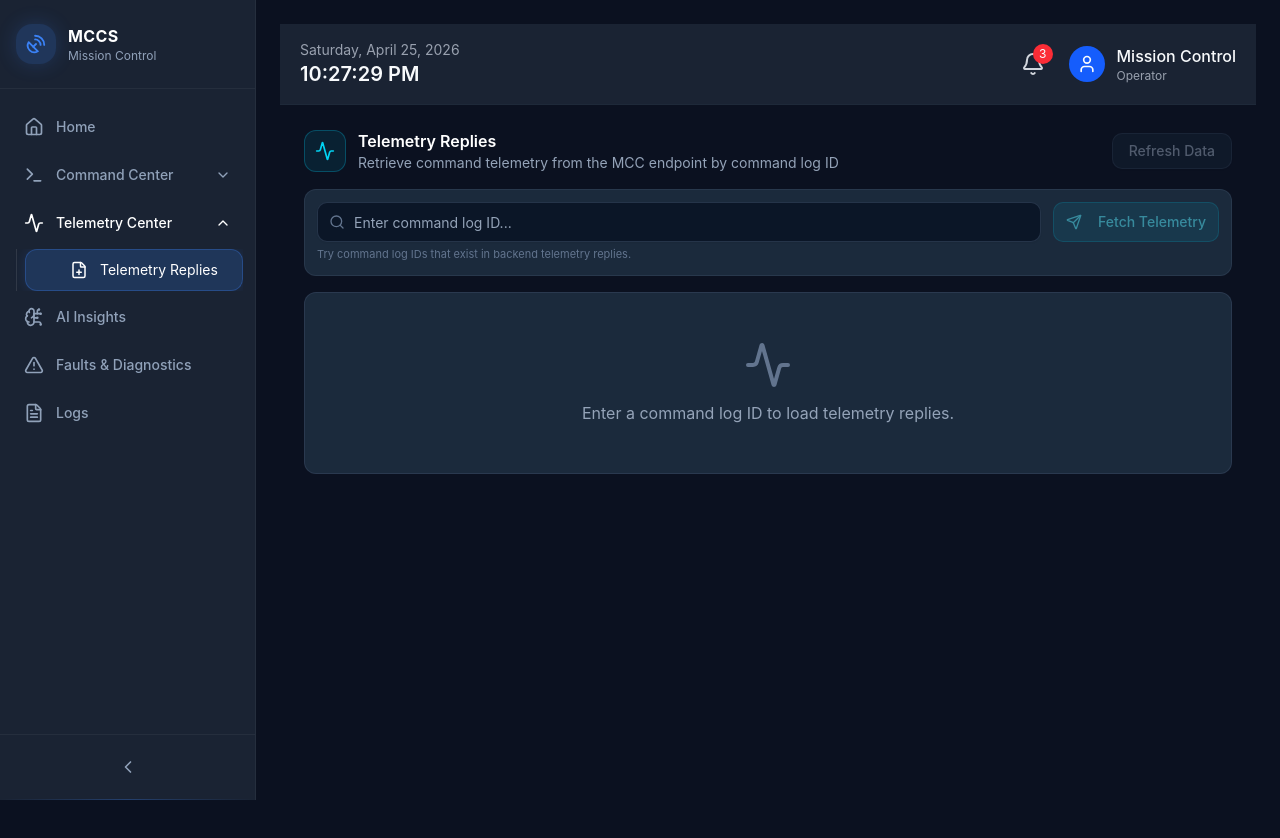
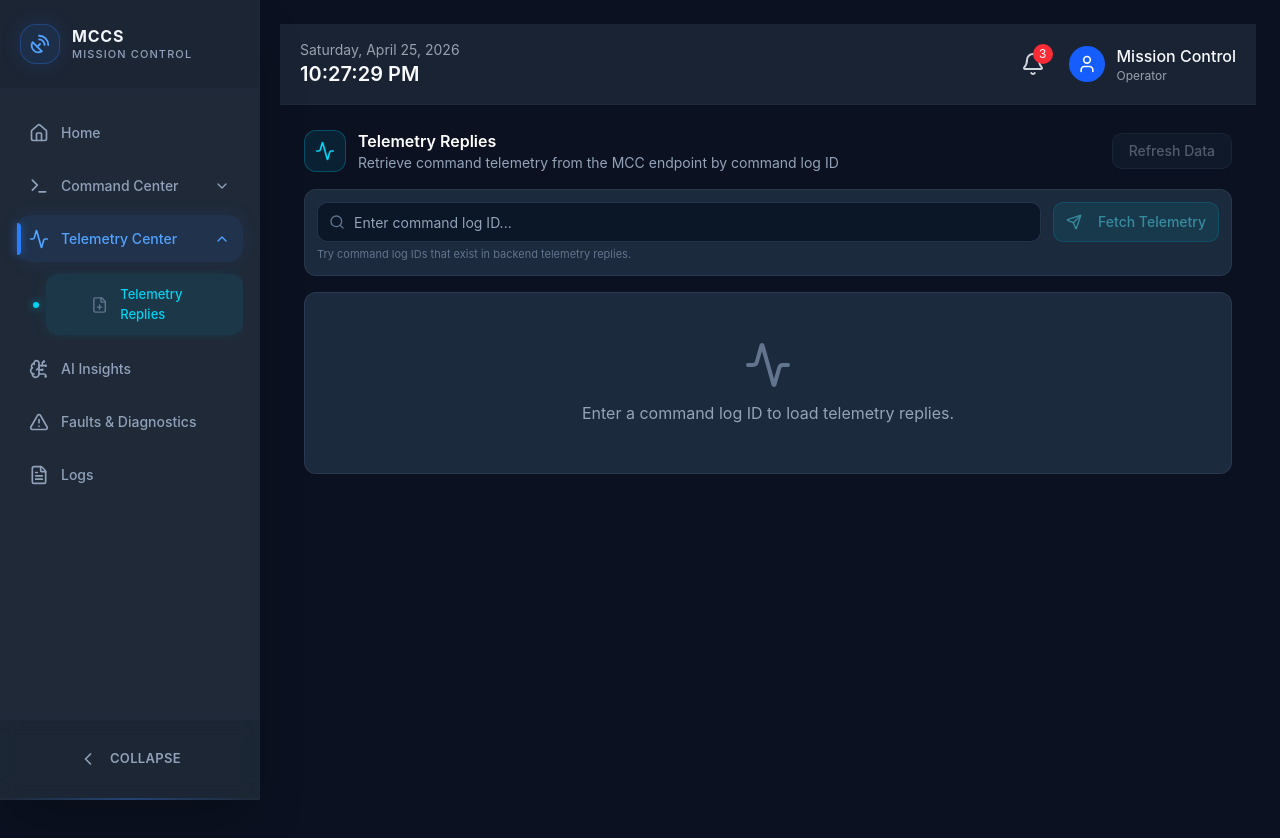
Before and after one commit to ahmedfarghaly261/MCC, a React (Vite) app: page /telemetry/replies in a window 1280 px wide. Shown: the top 838 px of the page. Built offline with nearby package versions, Linux system fonts and the light colour scheme.

Commit message:
refactor Sidebar component with improved styling and expanded functionality

```diff
--- a/src/components/layout/Sidebar.tsx
+++ b/src/components/layout/Sidebar.tsx
@@ -119,7 +119,14 @@ export default function Sidebar({ collapsed, onToggle }: SidebarProps) {
   );
 
   const toggleSection = (label: string) => {
-    if (collapsed) return;
+    if (collapsed) {
+      onToggle();
+      setExpandedSections((prev) => ({
+        ...prev,
+        [label]: true,
+      }));
+      return;
+    }
     setExpandedSections((prev) => ({
       ...prev,
       [label]: !prev[label],
@@ -127,39 +134,39 @@ export default function Sidebar({ collapsed, onToggle }: SidebarProps) {
   };
 
   const linkBaseClasses =
-    "flex items-center gap-3 px-3 py-3 rounded-lg text-sm font-medium transition-all duration-200 relative group";
+    "flex items-center gap-3 px-3 py-3 rounded-xl text-[14px] font-medium transition-all duration-300 relative group border border-transparent";
   const linkInactiveClasses =
-    "text-slate-400 hover:text-white hover:bg-white/5";
+    "text-slate-400 hover:text-slate-100 hover:border-slate-800/60 hover:bg-slate-800/40";
   const linkActiveClasses =
-    "text-white bg-primary/20 border border-primary/30 shadow-[0_0_12px_rgba(59,130,246,0.15)]";
+    "text-blue-400 bg-blue-500/10 border-blue-500/30 shadow-[0_0_20px_rgba(59,130,246,0.1)]";
 
   const subLinkBaseClasses =
-    "flex items-center gap-3 pl-11 pr-4 py-2.5 rounded-lg text-sm transition-all duration-200";
+    "flex items-center gap-3 pl-11 pr-4 py-2.5 rounded-lg text-[13px] font-medium transition-all duration-200 border border-transparent";
   const subLinkInactiveClasses =
-    "text-slate-400 hover:text-white hover:bg-white/5";
+    "text-slate-400 hover:text-slate-200 hover:bg-slate-800/40";
   const subLinkActiveClasses =
-    "text-white bg-primary/20 border border-primary/30 shadow-[0_0_12px_rgba(59,130,246,0.15)]";
+    "text-cyan-400 bg-cyan-500/10 border-cyan-500/20 shadow-[0_0_15px_rgba(6,182,212,0.1)]";
 
   return (
     <aside
-      className={`bg-[#1a2333] fixed top-0 left-0 z-40 flex h-screen flex-col border-r border-white/5 transition-all duration-300 ease-in-out ${
-        collapsed ? "w-18 overflow-visible" : "w-64"
+      className={`bg-card fixed top-0 left-0 z-40 flex h-screen flex-col border-r border-slate-800/80 shadow-2xl transition-all duration-300 ease-in-out ${
+        collapsed ? "w-20 overflow-visible" : "w-65"
       }`}
     >
       {/* Logo  */}
-      <div className="flex items-center gap-3 px-4 py-6 border-b border-white/5">
-        <div className="flex h-10 w-10 min-w-10 items-center justify-center rounded-xl bg-primary/20 shadow-[0_0_20px_rgba(59,130,246,0.2)]">
-          <SatelliteDish  className="text-primary" size={22} />
+      <div className="flex items-center gap-3 px-5 py-6 border-b border-slate-800/80 bg-slate-900/20">
+        <div className="flex h-10 w-10 min-w-10 items-center justify-center rounded-xl bg-blue-500/10 border border-blue-500/30 shadow-[0_0_20px_rgba(59,130,246,0.15)] transition-transform hover:scale-105">
+          <SatelliteDish className="text-blue-400" size={22} />
         </div>
         <div
-          className={`overflow-hidden transition-all duration-300 ${
+          className={`flex flex-col justify-center overflow-hidden transition-all duration-300 ${
             collapsed ? "w-0 opacity-0" : "w-auto opacity-100"
           }`}
         >
-          <h1 className="text-base font-bold tracking-wide text-white whitespace-nowrap">
+          <h1 className="text-base font-bold tracking-wider text-slate-100 whitespace-nowrap leading-tight">
             MCCS
           </h1>
-          <p className="text-xs text-slate-400 whitespace-nowrap">
+          <p className="text-[11px] font-medium text-slate-400 uppercase tracking-widest whitespace-nowrap">
             Mission Control
           </p>
         </div>
@@ -167,7 +174,7 @@ export default function Sidebar({ collapsed, onToggle }: SidebarProps) {
 
       {/* Navigation */}
       <nav
-        className={`flex-1 px-3 py-4 space-y-1 scrollbar-thin scrollbar-thumb-white/10 ${collapsed ? "overflow-visible" : "overflow-y-auto overflow-x-hidden"}`}
+        className={`flex-1 px-4 py-5 space-y-1.5 scrollbar-thin scrollbar-thumb-slate-800/80 hover:scrollbar-thumb-slate-700 ${collapsed ? "overflow-visible" : "overflow-y-auto overflow-x-hidden"}`}
       >
         {navItems.map((item) => {
           if (item.children) {
@@ -185,18 +192,22 @@ export default function Sidebar({ collapsed, onToggle }: SidebarProps) {
                     collapsed ? "justify-center px-0" : "justify-between"
                   } ${
                     hasActiveChild
-                      ? "text-white"
-                      : "text-slate-400 hover:text-white hover:bg-white/5"
+                      ? linkActiveClasses
+                      : linkInactiveClasses
                   }`}
                 >
+                  {/* Left border indicator for active link */}
+                  {hasActiveChild && (
+                    <span className="absolute left-0 top-1/2 -mt-4 h-8 w-1 rounded-r-lg bg-blue-500 shadow-[0_0_10px_rgba(59,130,246,0.6)]" />
+                  )}
                   <span
                     className={`flex items-center ${collapsed ? "" : "gap-3"}`}
                   >
-                    <span className="min-w-5 flex justify-center">
+                    <span className={`min-w-5 flex justify-center transition-colors ${hasActiveChild ? "text-blue-400" : ""}`}>
                       {item.icon}
                     </span>
                     <span
-                      className={`overflow-hidden transition-all duration-300 whitespace-nowrap ${
+                      className={`overflow-hidden transition-all duration-300 font-medium whitespace-nowrap ${
                         collapsed ? "w-0 opacity-0" : "w-auto opacity-100"
                       }`}
                     >
@@ -218,25 +229,37 @@ export default function Sidebar({ collapsed, onToggle }: SidebarProps) {
                 <div
                   className={`overflow-hidden transition-all duration-300 ease-in-out ${
                     isExpanded
-                      ? "max-h-96 opacity-100 mt-1"
+                      ? "max-h-96 opacity-100 mt-2"
                       : "max-h-0 opacity-0"
                   }`}
                 >
-                  <div className="space-y-0.5 ml-1 border-l border-white/10 pl-2">
+                  <div className="space-y-1 ml-4 border-l-2 border-slate-800 py-1 pl-3">
                     {item.children.map((child) => (
                       <NavLink
                          key={child.label}
                          to={child.path!}
                          className={({ isActive }) =>
-                          `${subLinkBaseClasses} ${
+                           `${subLinkBaseClasses} relative ${
                              isActive
                                ? subLinkActiveClasses
                                : subLinkInactiveClasses
                            }`
                          }
                        >
+                         {({ isActive }) => (
+                           <>
+                             {/* Indicator dot for active link */}
+                             <span
+                               className={`absolute -left-3.5 top-1/2 h-1.5 w-1.5 -translate-y-1/2 rounded-full transition-all duration-300 ${
+                                 isActive ? "bg-cyan-400 shadow-[0_0_8px_rgba(6,182,212,0.8)] opacity-100 scale-100" : "opacity-0 scale-0"
+                               }`}
+                             />
+                             <span className="min-w-4 flex justify-center text-slate-500">
                                 {child.icon}
+                             </span>
                              {child.label}
+                           </>
+                         )}
                        </NavLink>
                     ))}
                   </div>
@@ -257,34 +280,50 @@ export default function Sidebar({ collapsed, onToggle }: SidebarProps) {
                 } ${isActive ? linkActiveClasses : linkInactiveClasses}`
               }
             >
-              <span className="min-w-5 flex justify-center">
+              {({ isActive }) => (
+                <>
+                  {/* Left border indicator for active link */}
+                  {isActive && (
+                    <span className="absolute left-0 top-1/2 -mt-4 h-8 w-1 rounded-r-lg bg-blue-500 shadow-[0_0_10px_rgba(59,130,246,0.6)]" />
+                  )}
+                  <span className={`min-w-5 flex justify-center transition-colors ${isActive ? "text-blue-400" : ""}`}>
                     {item.icon}
                   </span>
                   <span
-                className={`overflow-hidden transition-all duration-300 whitespace-nowrap ${
+                    className={`overflow-hidden transition-all duration-300 font-medium whitespace-nowrap ${
                       collapsed ? "w-0 opacity-0" : "w-auto opacity-100"
                     }`}
                   >
                     {item.label}
                   </span>
                   {collapsed && <Tooltip label={item.label} />}
+                </>
+              )}
             </NavLink>
           );
         })}
       </nav>
 
       {/* Collapse Toggle Button */}
-      <div className="border-t border-white/5 p-3">
+      <div className="p-4 bg-slate-900/10 backdrop-blur-sm border-t border-slate-800/80">
         <button
           onClick={onToggle}
-          className="flex w-full items-center justify-center rounded-lg py-2.5 text-slate-400 hover:text-white hover:bg-white/5 transition-all duration-200"
+          className="group flex w-full items-center justify-center rounded-xl p-3 text-slate-400 hover:text-cyan-400 hover:bg-cyan-500/10 border border-transparent hover:border-cyan-500/20 transition-all duration-300"
           title={collapsed ? "Expand sidebar" : "Collapse sidebar"}
         >
-          {collapsed ? <ChevronRight size={20} /> : <ChevronLeft size={20} />}
+          {collapsed ? (
+             <ChevronRight size={20} className="transition-transform group-hover:scale-125 group-hover:translate-x-1" />
+          ) : (
+             <div className="flex items-center gap-3">
+               <ChevronLeft size={20} className="transition-transform group-hover:scale-125 group-hover:-translate-x-1" />
+               <span className="text-[13px] font-semibold tracking-wide uppercase">Collapse</span>
+             </div>
+          )}
         </button>
       </div>
 
-      <div className="h-px bg-linear-to-r from-transparent via-primary/30 to-transparent" />
+      {/* Subtle bottom gradient line */}
+      <div className="h-0.5 bg-linear-to-r from-transparent via-blue-500/30 to-transparent" />
     </aside>
   );
 }
```
Lines whose indentation alone changed are shown as unchanged.
